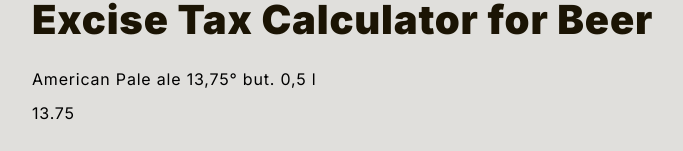
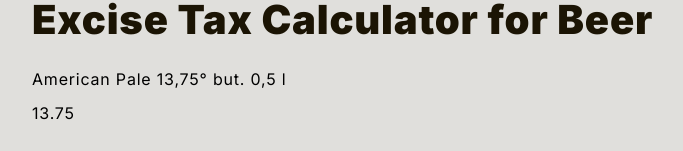
Before and after one commit to AllmostHumann/excise-tax-calculator, a React (Create React App) app: page / in a window 1280 px wide. Shown: the part 145-296 px from the top of the page, without its empty margins (8-691 px from the left). Built offline with nearby package versions, Linux system fonts and the light colour scheme.

Commit message:
text text added

```diff
--- a/src/features/ExciseTaxCalculator/SymbolFinder/index.js
+++ b/src/features/ExciseTaxCalculator/SymbolFinder/index.js
@@ -1,5 +1,5 @@
 const FindSymbol = () => {
-  const text = "American Pale ale 13,75° but. 0,5 l";
+  const text = "American Pale 13,75° but. 0,5 l";
 
   const getSymbol = ({ text }) => {
     const symbolIndex = text.indexOf("°");
```
